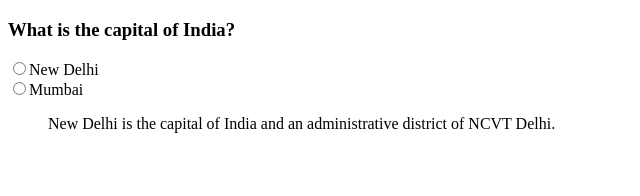
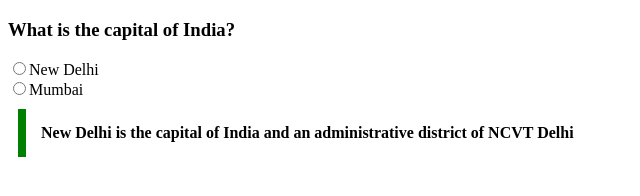
Before and after one commit to acciojob/trivia-MOHDSAQIB8738, a website: page main.html in a window 1280 px wide. Shown: the whole page, without its empty margins (0-640 px from the left). Drawn offline with Linux system fonts and the light colour scheme.

Commit message:
created a submission

```diff
--- a/main.html
+++ b/main.html
@@ -13,7 +13,7 @@
 	<br>
 	<input type="radio">Mumbai
 
-	<blockquote>New Delhi is the capital of India and an administrative district of NCVT Delhi.</blockquote>
+	<blockquote>New Delhi is the capital of India and an administrative district of NCVT Delhi</blockquote>
     <script type="text/javascript" src="./script.js">
 </script>
 
--- a/styles.css
+++ b/styles.css
@@ -1,9 +1,9 @@
 
 /* Your CSS Code here. */
-.blockquote{
-	max-width: 600px
-	margin: 10px
-	padding: 15px
-	border-left: 8px solid and in green color
-	font-weight:Bold
+blockquote{
+	max-width: 600px;
+	margin: 10px;
+	padding: 15px;
+	border-left: 8px solid green;
+	font-weight:bold;
 }
```
